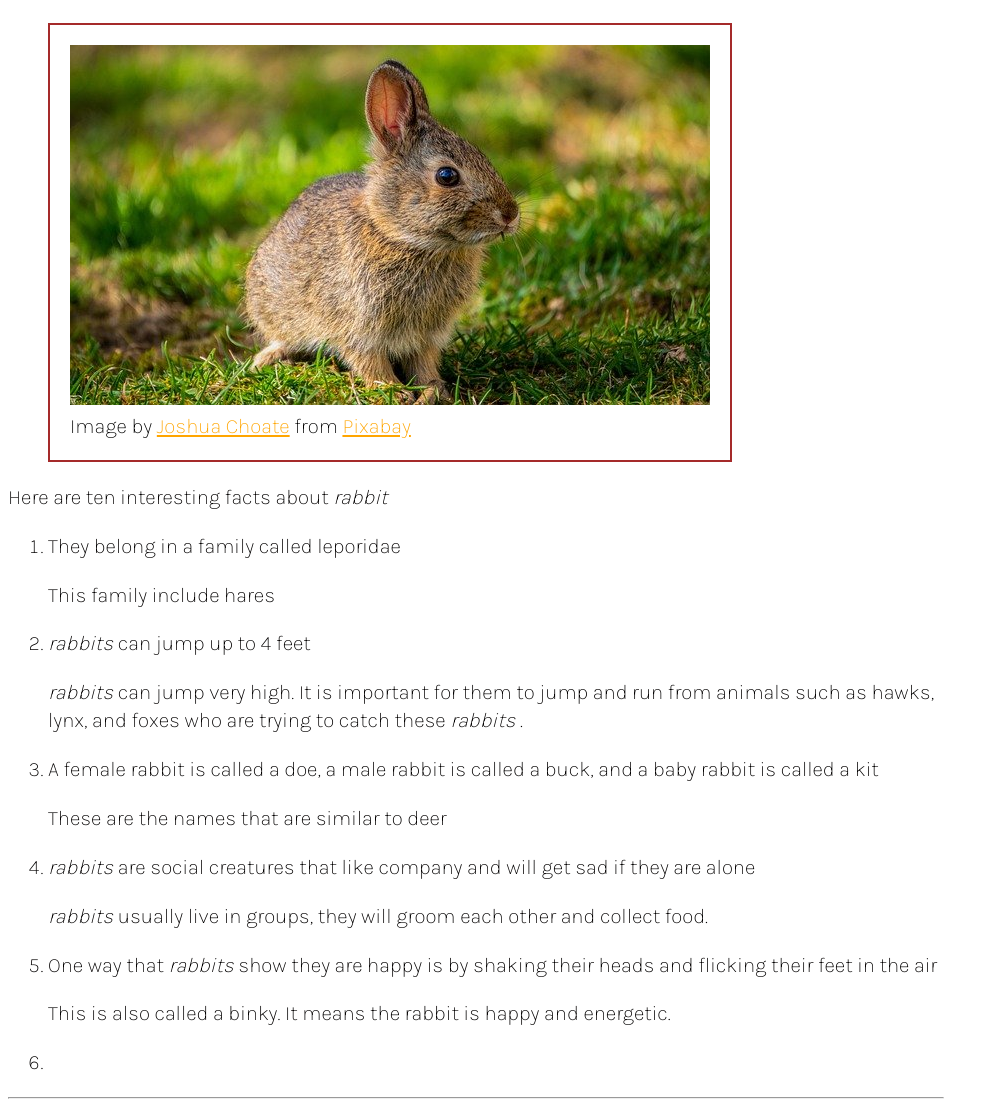
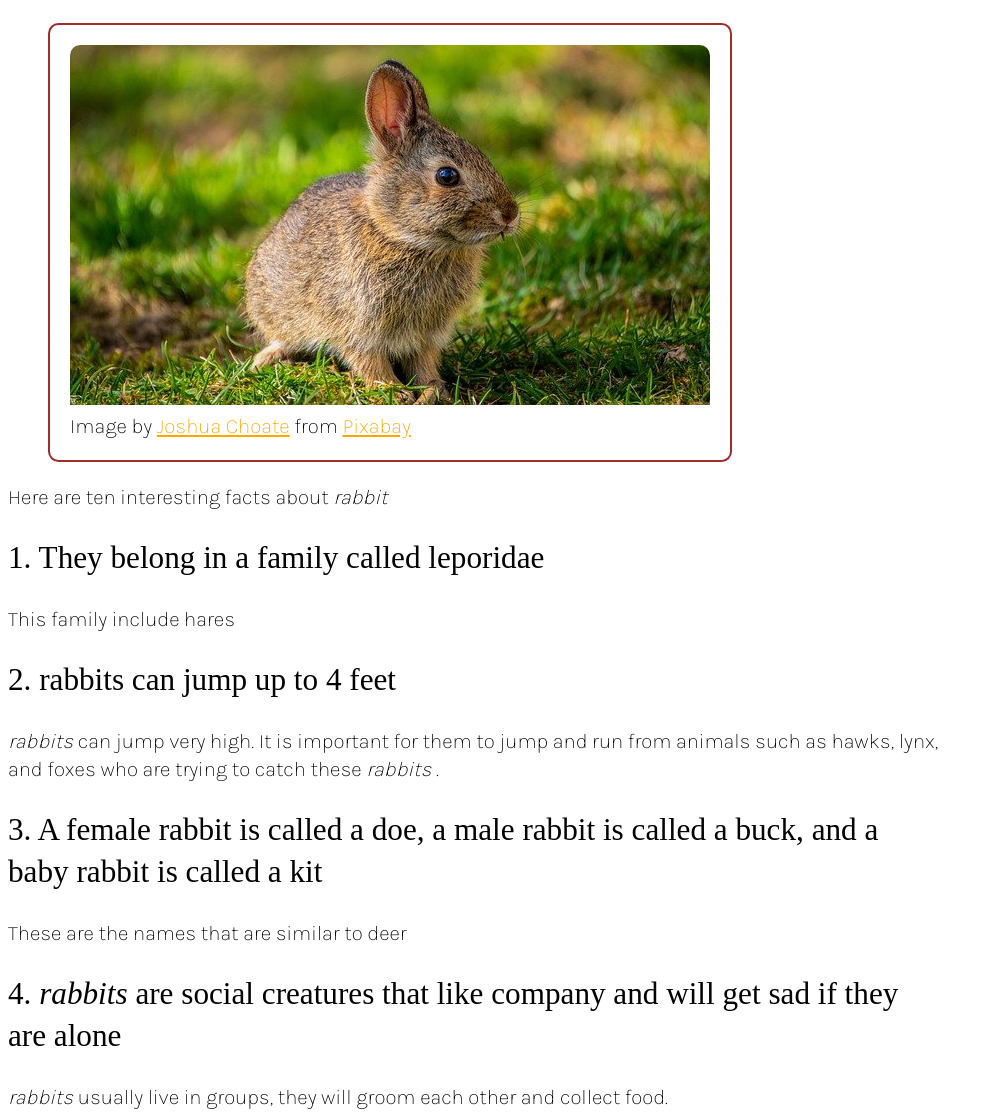
Before and after one commit to Alex7365/Webpage-project, a plain HTML site: page index.html in a window 1280 px wide. Shown: the part 239-1356 px from the top of the page, without its empty margins (0-999 px from the left). Drawn offline with Linux system fonts and the light colour scheme.

Commit message:
replaced list with header

```diff
--- a/index.html
+++ b/index.html
@@ -36,6 +36,10 @@
           color: black;
           padding: 20px;
           border: 2px solid brown;
+          border-radius: 0.5em;
+      }
+      figure img {
+          border-radius: 0.5em 0.5em 0 0;
       }
       figure a:link {
           color: orange;
@@ -58,18 +62,16 @@
         <figcaption>Image by <a href="https://pixabay.com/es/users/jatocreate-5529266/?utm_source=link-attribution&amp;utm_medium=referral&amp;utm_campaign=image&amp;utm_content=5014814">Joshua Choate</a> from <a href="https://pixabay.com/es/?utm_source=link-attribution&amp;utm_medium=referral&amp;utm_campaign=image&amp;utm_content=5014814">Pixabay</a></figcaption>
     </figure>
     <p>Here are ten interesting facts about <em> rabbit </em></p>
-    <ol>
-        <li>They belong in a family called leporidae</li><p>This family include hares</p>
-        <li><em> rabbits </em> can jump up to 4 feet</li>
+    <h2>1. They belong in a family called leporidae</h2>
+        <p>This family include hares</p>
+    <h2>2. rabbits can jump up to 4 feet</h2>
         <p><em> rabbits </em> can jump very high. It is important for them to jump and run from animals such as hawks, lynx, and foxes who are trying to catch these <em> rabbits </em>.</p>
-        <li>A female rabbit is called a doe, a male rabbit is called a buck, and a baby rabbit is called a kit</li>
+    <h2>3. A female rabbit is called a doe, a male rabbit is called a buck, and a baby rabbit is called a kit</h2>
         <p>These are the names that are similar to deer</p>
-        <li><em> rabbits </em> are social creatures that like company and will get sad if they are alone</li>
+    <h2>4. <em> rabbits </em> are social creatures that like company and will get sad if they are alone</h2>
         <p><em> rabbits </em> usually live in groups, they will groom each other and collect food.</p>
-        <li>One way that <em> rabbits </em> show they are happy is by shaking their heads and flicking their feet in the air</li>
+    <h2>5. One way that <em> rabbits </em> show they are happy is by shaking their heads and flicking their feet in the air</h2>
         <p>This is also called a binky. It means the rabbit is happy and energetic.</p>
-        <li></li>
-    </ol>
     <hr>
     </main>
     <footer>
```
